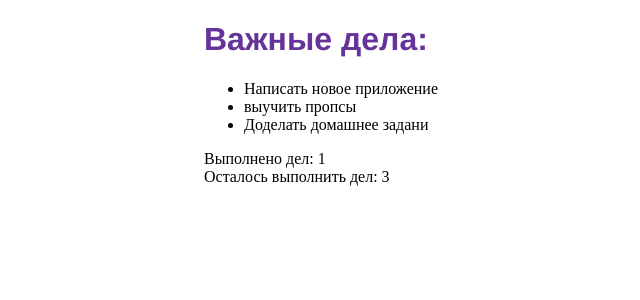
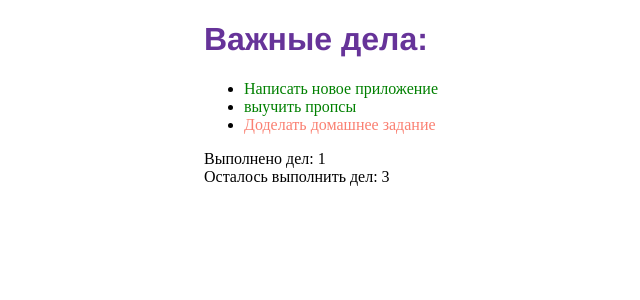
Before and after one commit to bessik1234/App, a React (Create React App) app: page / in a window 1280 px wide. Shown: the top 300 px of the page, without its empty margins (286-926 px from the left). Built offline with nearby package versions, Linux system fonts and the light colour scheme; the HTML template or start-up script is replaced by a standard one.

Commit message:
Creat and instal classnames

```diff
--- a/package.json
+++ b/package.json
@@ -34,5 +34,8 @@
       "last 1 firefox version",
       "last 1 safari version"
     ]
+  },
+  "devDependencies": {
+    "classnames": "^2.3.1"
   }
 }
--- a/src/App.js
+++ b/src/App.js
@@ -3,19 +3,23 @@ import InputItem from './components/InputItem/InputItem';
 import ItemList from './components/ItemList/ItemList';
 import Footer from './components/Footer/Footer';
 import styles from './App.module.css';
+import { isDOMComponent } from 'react-dom/test-utils';
 
 const App = () => {
 
   const items = [
 
     {
-        value: 'Написать новое приложение'
+        value: 'Написать новое приложение',
+        isDone: true
     },
     {
-        value: 'выучить пропсы'
+        value: 'выучить пропсы',
+        isDone: true
      },
     {
-        value: 'Доделать домашнее задани'
+        value: 'Доделать домашнее заданиe',
+        isDone: false
     }
 
 ];
--- a/src/components/InputItem/InputItem.js
+++ b/src/components/InputItem/InputItem.js
@@ -2,7 +2,7 @@ import React from 'react';
 import Item from './Item/Item';
 
 const InputItem = ({items}) => (<ul>
-    {items.map(item => <li key={item.value}><Item value={item.value}/></li>)}
+    {items.map(item => <li key={item.value}><Item value={item.value} isDone={item.isDone}/></li>)}
 </ul>);
 
 export default InputItem;
--- a/src/components/InputItem/Item/Item.js
+++ b/src/components/InputItem/Item/Item.js
@@ -1,5 +1,11 @@
 import React from 'react';
+import styles from './Item.module.css';
+import classnames from 'classnames';
 
-const Item = ({value}) => (<span>{value} </span>);
+const Item = ({value, isDone}) => (<span className={
+    classnames({
+        [styles.item]: true,
+        [styles.done]: isDone,
+    })}>{value} </span>);
 
 export default Item;
--- /dev/null
+++ b/src/components/InputItem/Item/Item.module.css
@@ -0,0 +1,6 @@
+.item{
+    color: salmon;
+}
+.done{
+    color: green;
+}
```
